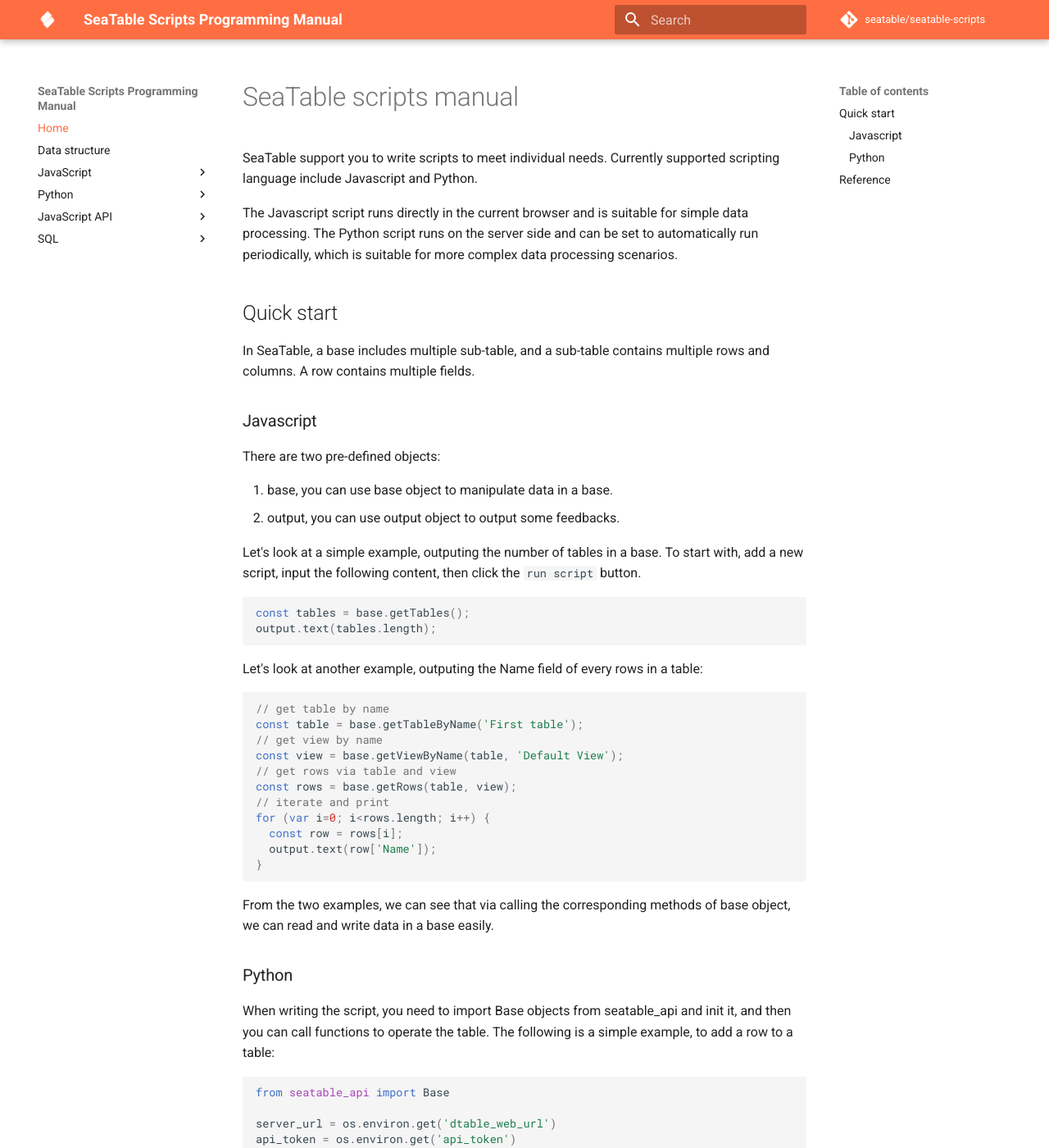
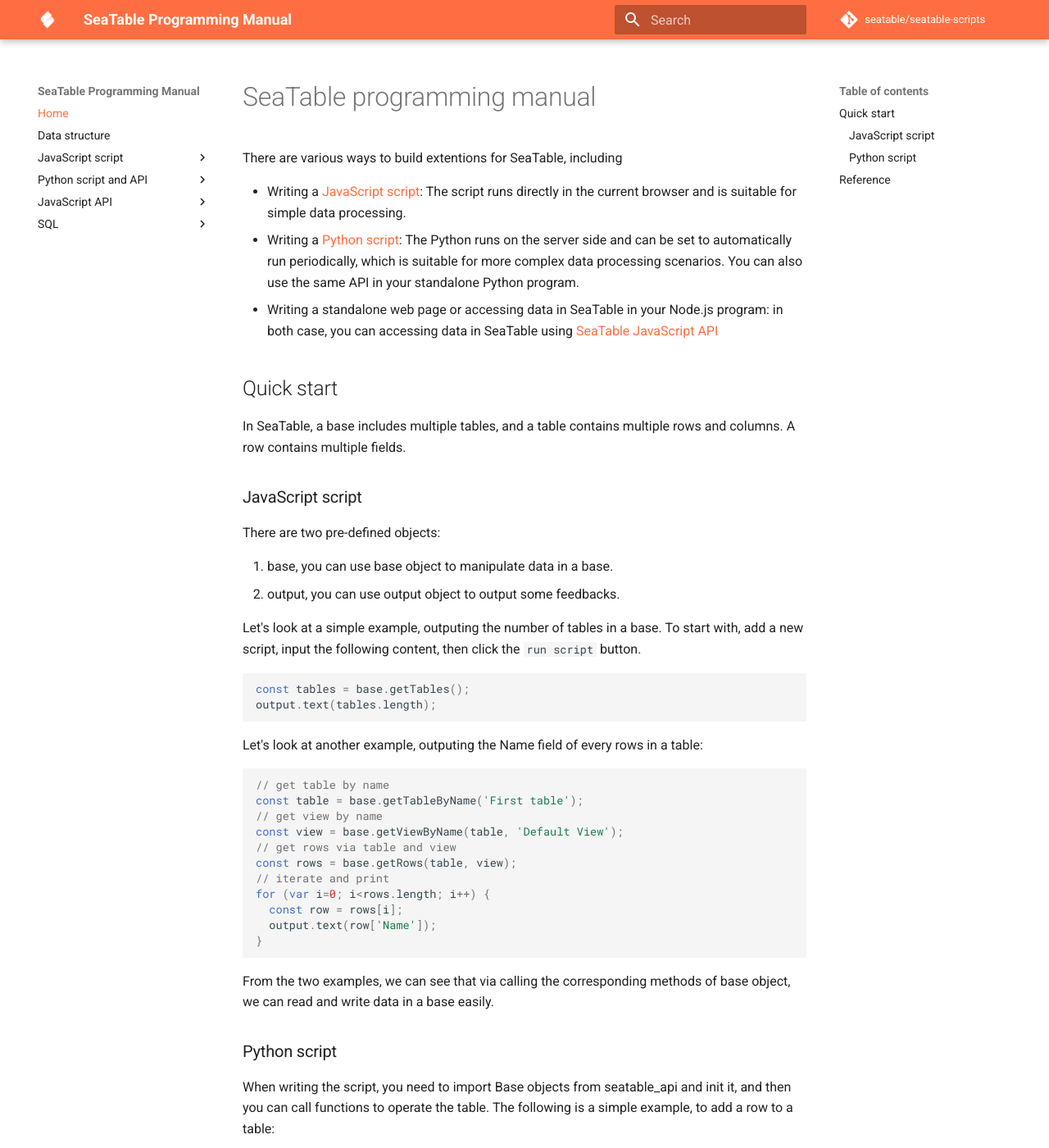
Before and after one commit to seatable/seatable-scripts, an MkDocs documentation site: the page built from manual/README.md, in a window 1280 px wide and 1400 px high. Shown: the whole window at 82% size. Built offline with MkDocs 1.6.1 and Material for MkDocs 9.7.7, drawn with Linux system fonts in a browser that asks for light colours; comment, search, counter and statistics services are not loaded; some of the changed text lies outside the part shown.

Commit message:
Improve words

```diff
--- a/manual/README.md
+++ b/manual/README.md
@@ -1,14 +1,17 @@
-# SeaTable scripts manual
+# SeaTable programming manual
 
-SeaTable support you to write scripts to meet individual needs. Currently supported scripting language include Javascript and Python.
+There are various ways to build extentions for SeaTable, including
 
-The Javascript script runs directly in the current browser and is suitable for simple data processing. The Python script runs on the server side and can be set to automatically run periodically, which is suitable for more complex data processing scenarios.
+* Writing a [JavaScript script](javascript/README.md): The script runs directly in the current browser and is suitable for simple data processing.
+* Writing a [Python script](python/README.md): The Python runs on the server side and can be set to automatically run periodically, which is suitable for more complex data processing scenarios. You can also use the same API in your standalone Python program.
+* Writing a standalone web page or accessing data in SeaTable in your Node.js program: in both case, you can accessing data in SeaTable using [SeaTable JavaScript API](javascript-api/README.md)
+
 
 ## Quick start
 
-In SeaTable, a base includes multiple sub-table, and a sub-table contains multiple rows and columns. A row contains multiple fields.
+In SeaTable, a base includes multiple tables, and a table contains multiple rows and columns. A row contains multiple fields.
 
-### Javascript
+### JavaScript script
 
 There are two pre-defined objects:
 
@@ -40,7 +43,7 @@
 
 From the two examples, we can see that via calling the corresponding methods of base object, we can read and write data in a base easily.
 
-### Python
+### Python script
 
 When writing the script, you need to import Base objects from seatable_api and init it, and then you can call functions to operate the table. The following is a simple example, to add a row to a table:
 
@@ -61,6 +64,6 @@
 ## Reference
 
 * [Data structure](data-structure.md)
-* [Javascript](javascript/README.md)
-* [Python](python/README.md)
+* [JavaScript script](javascript/README.md)
+* [Python script and API](python/README.md)
 * [Javascript API](javascript-api/README.md)
--- a/mkdocs.yml
+++ b/mkdocs.yml
@@ -1,4 +1,4 @@
-site_name: SeaTable Scripts Programming Manual
+site_name: SeaTable Programming Manual
 site_author: seatable
 docs_dir: ./manual
 site_url: https://seatable.github.io/seatable-scripts/
@@ -8,7 +8,7 @@
 repo_url: https://github.com/seatable/seatable-scripts/
 edit_uri: edit/master/manual/
 
-copyright: Copyright &copy; 2020 seatable
+copyright: Copyright &copy; 2021 seatable
 
 theme:
   name: material
@@ -49,13 +49,13 @@
 nav:
   - Home: README.md
   - Data structure: data-structure.md
-  - JavaScript:
+  - JavaScript script:
     - Introduction: javascript/README.md
     - Base: javascript/base.md
     - Output: javascript/output.md
     - Utils: javascript/utils.md
     - Context: javascript/context.md
-  - Python:
+  - Python script and API:
     - Introduction: python/README.md
     - Base: python/base.md
     - Rows: python/rows.md
```
Also changed, not shown: manual/javascript-api/README.md (renamed from manual/javascript-api/README.MD, +10 -9 lines).
